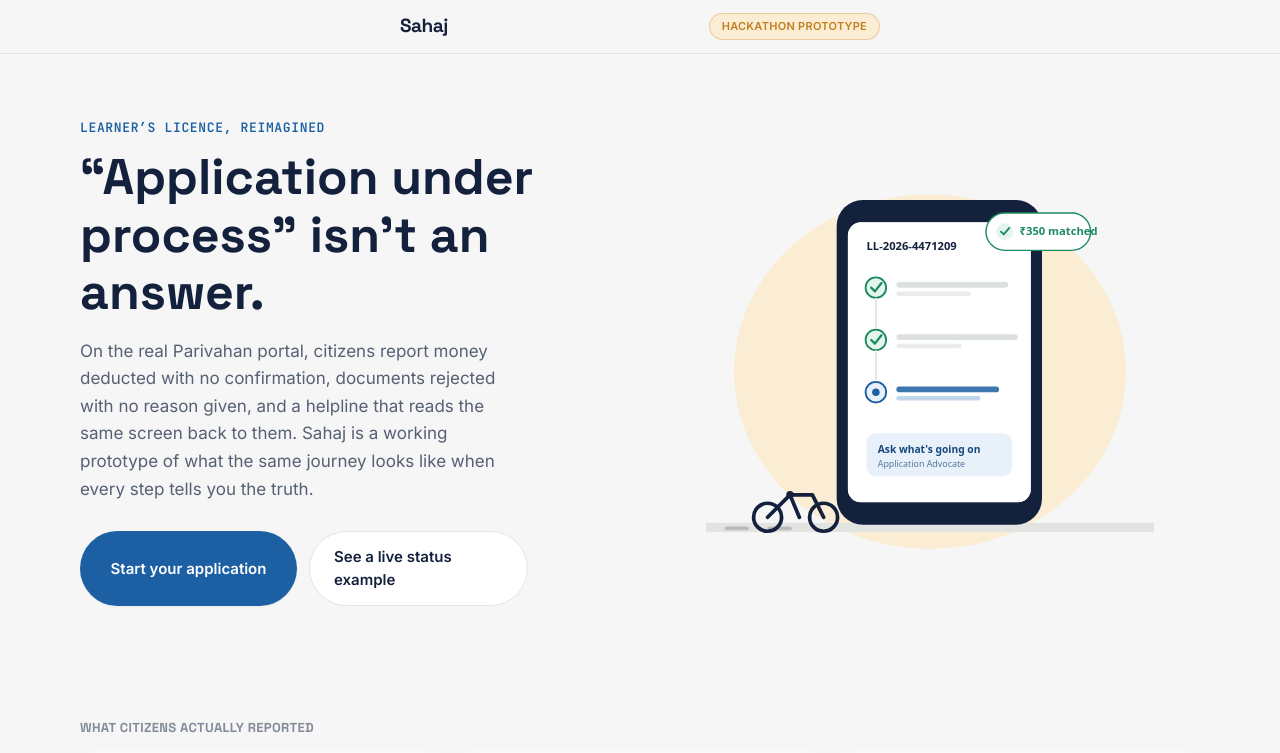
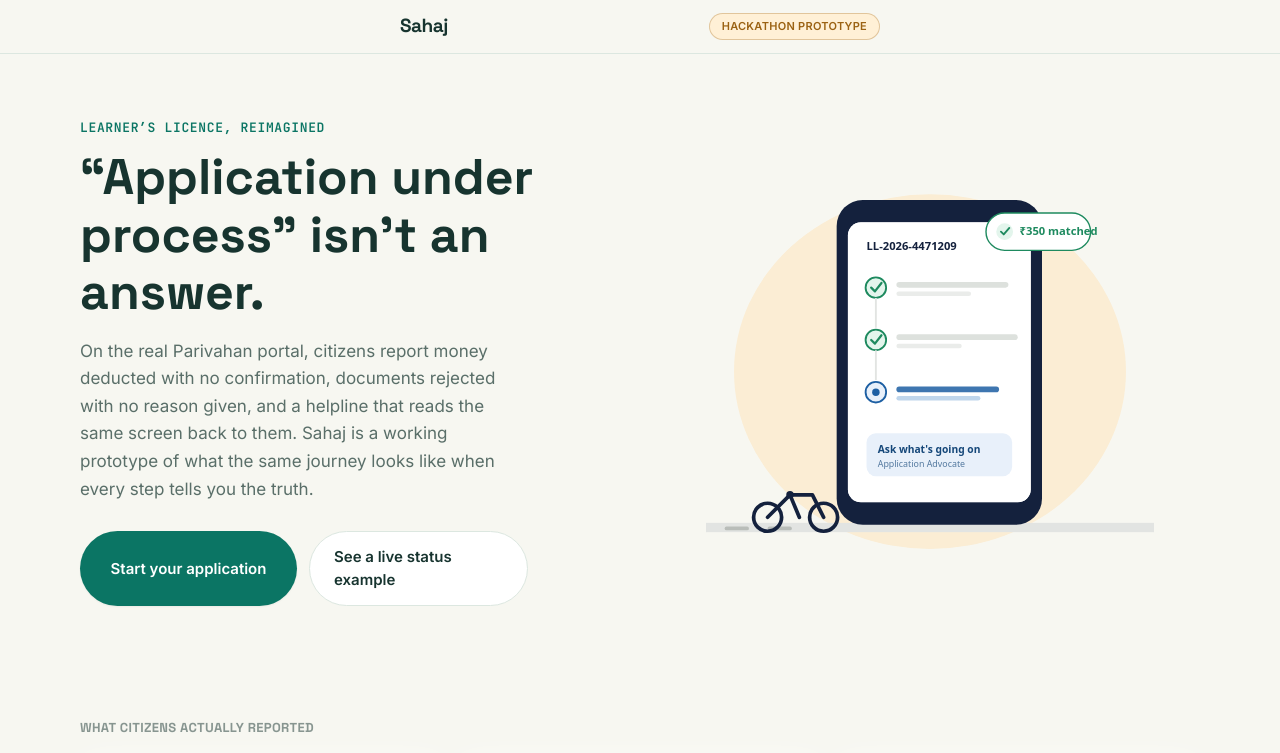
Before and after one commit to NavjotSingh-cpu/sehaj2, a Next.js app: page / in a window 1280 px wide. Shown: the top 753 px of the page. Built offline with nearby package versions, Linux system fonts and the light colour scheme.

Commit message:
Establish calm trustworthy design tokens

```diff
--- a/tailwind.config.ts
+++ b/tailwind.config.ts
@@ -2,45 +2,16 @@
 
 const config: Config = {
   content: ["./app/**/*.{ts,tsx}", "./components/**/*.{ts,tsx}"],
-  theme: {
-    extend: {
-      colors: {
-        ink: "#14213D",
-        paper: "#F5F6F5",
-        card: "#FFFFFF",
-        trust: {
-          DEFAULT: "#1D5FA3",
-          dark: "#154779",
-          light: "#E8F0FA",
-        },
-        marigold: {
-          DEFAULT: "#E8A33D",
-          dark: "#C17F1F",
-          light: "#FBEDD4",
-        },
-        go: {
-          DEFAULT: "#1E8A5F",
-          light: "#E3F5EC",
-        },
-        stop: {
-          DEFAULT: "#C23B3B",
-          light: "#FBEAEA",
-        },
-        line: "#E2E4E2",
-      },
-      fontFamily: {
-        display: ["var(--font-display)", "sans-serif"],
-        body: ["var(--font-body)", "sans-serif"],
-        mono: ["var(--font-mono)", "monospace"],
-      },
-      borderRadius: {
-        stamp: "6px",
-      },
-      boxShadow: {
-        card: "0 1px 2px rgba(20,33,61,0.06), 0 1px 12px rgba(20,33,61,0.05)",
-      },
+  theme: { extend: {
+    colors: {
+      ink: "#17342F", paper: "#F7F7F1", card: "#FFFFFF",
+      trust: { DEFAULT: "#0B7564", dark: "#075A4D", light: "#E5F4EE" },
+      marigold: { DEFAULT: "#D99A36", dark: "#9B6213", light: "#FFF0D6" },
+      go: { DEFAULT: "#14825C", light: "#E6F6EE" }, stop: { DEFAULT: "#BA4A42", light: "#FCEBE8" }, line: "#DCE7E0",
     },
-  },
+    fontFamily: { display: ["var(--font-display)", "sans-serif"], body: ["var(--font-body)", "sans-serif"], mono: ["var(--font-mono)", "monospace"] },
+    borderRadius: { stamp: "14px" }, boxShadow: { card: "0 12px 35px rgba(23, 52, 47, 0.07)" },
+  } },
   plugins: [],
 };
 export default config;
```
